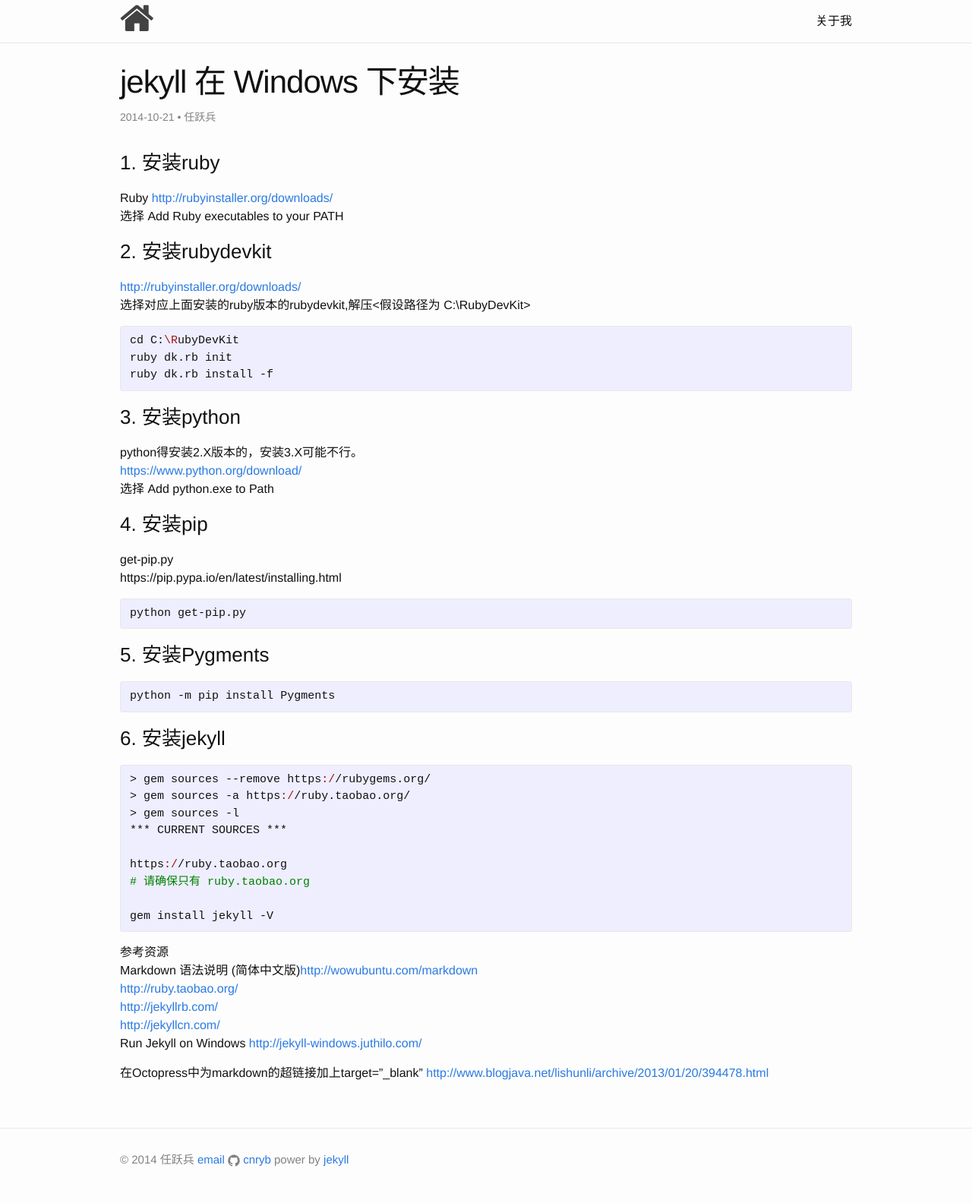
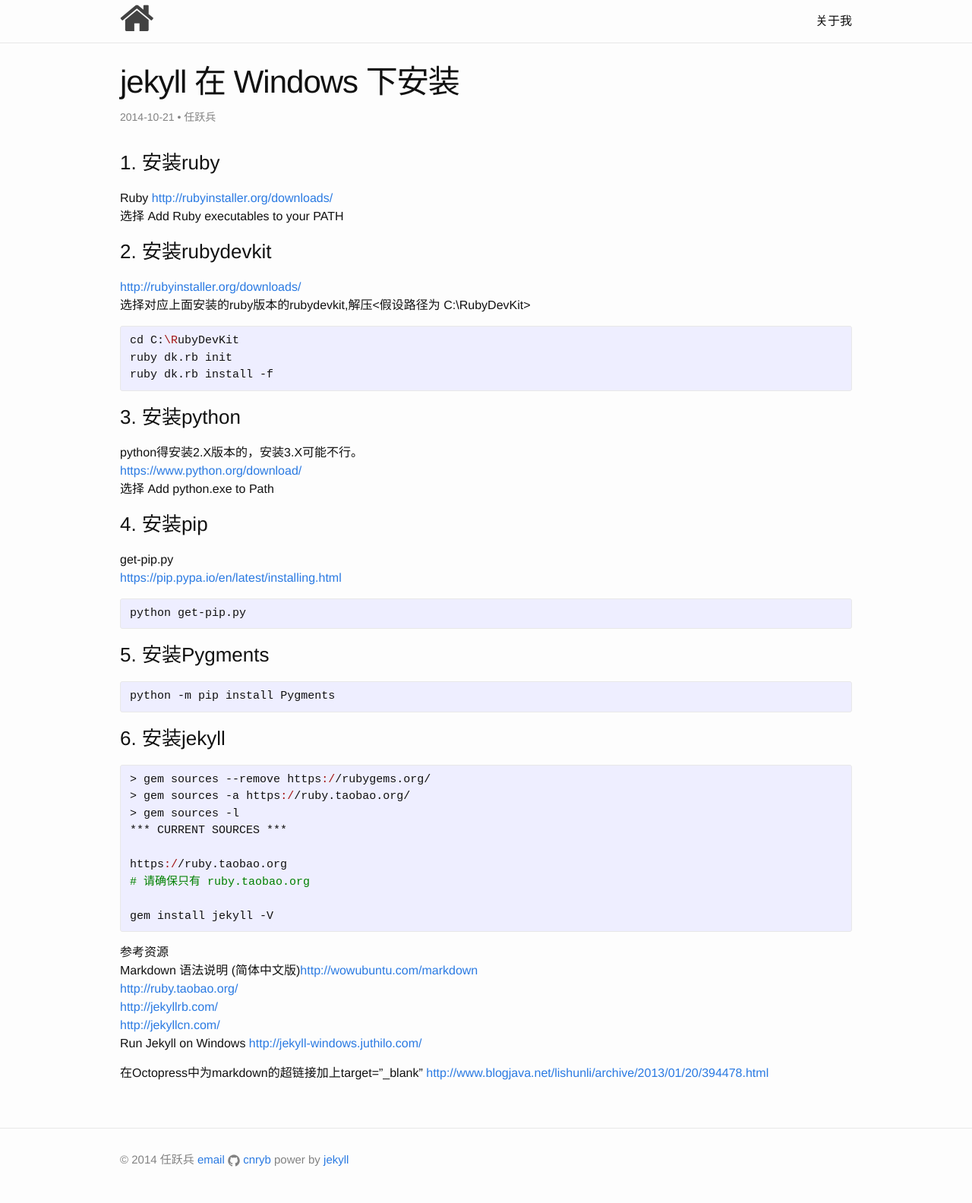
Before and after one commit to cnryb/cnryb.github.io, a Jekyll site: the page built from _posts/2014-10-21-jekyll 在 Windows 下安装.md, in a window 1280 px wide. Shown: the whole page at 76% size. Built offline with Jekyll 4.4.1, drawn with Linux system fonts in a browser that asks for light colours; nearby versions of some CDN libraries; comment, search, counter and statistics services are not loaded.

```diff
--- a/_posts/2014-10-21-jekyll 在 Windows 下安装.md
+++ b/_posts/2014-10-21-jekyll 在 Windows 下安装.md
@@ -30,7 +30,7 @@ python得安装2.X版本的，安装3.X可能不行。
 
 ###4. 安装pip
 get-pip.py
-https://pip.pypa.io/en/latest/installing.html
+<https://pip.pypa.io/en/latest/installing.html>
 {% highlight python %}
 python get-pip.py
 {% endhighlight %}
```
